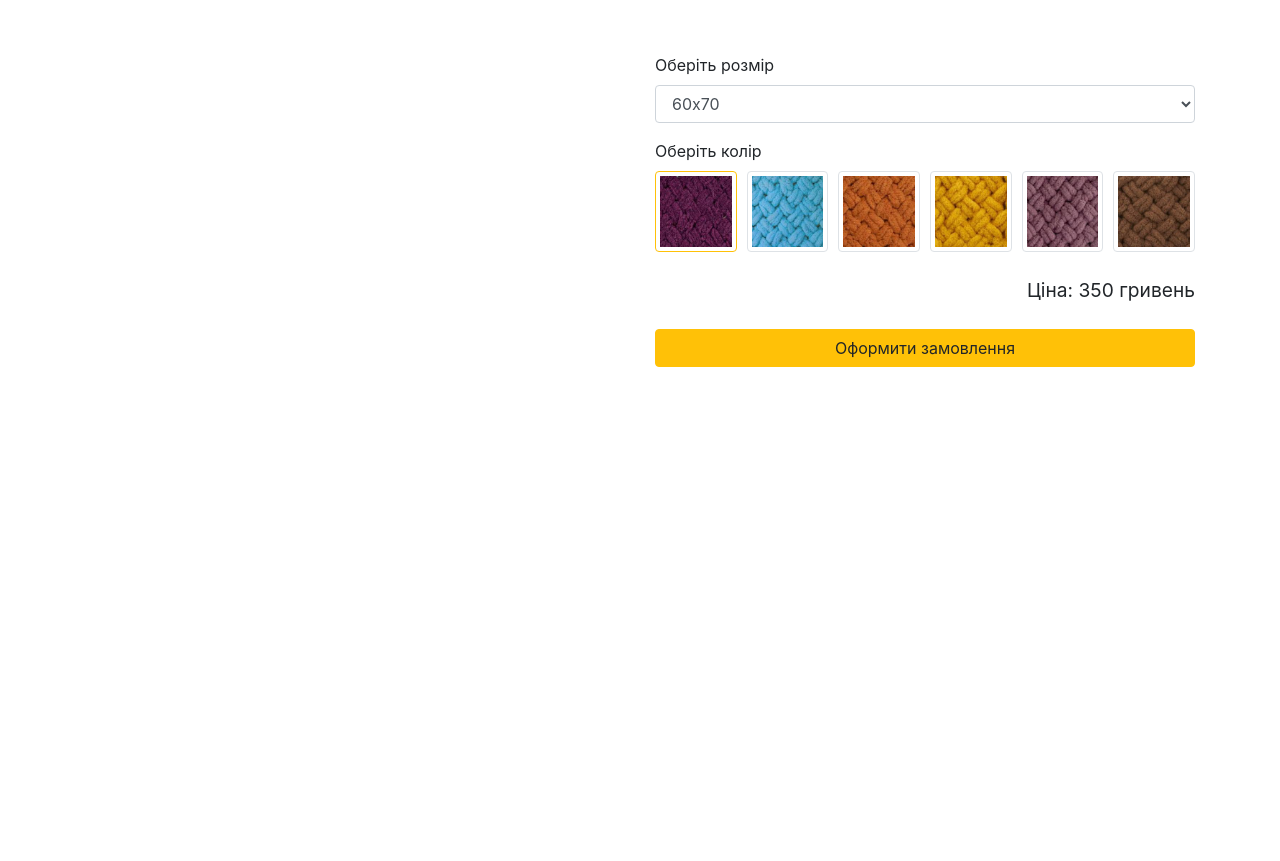
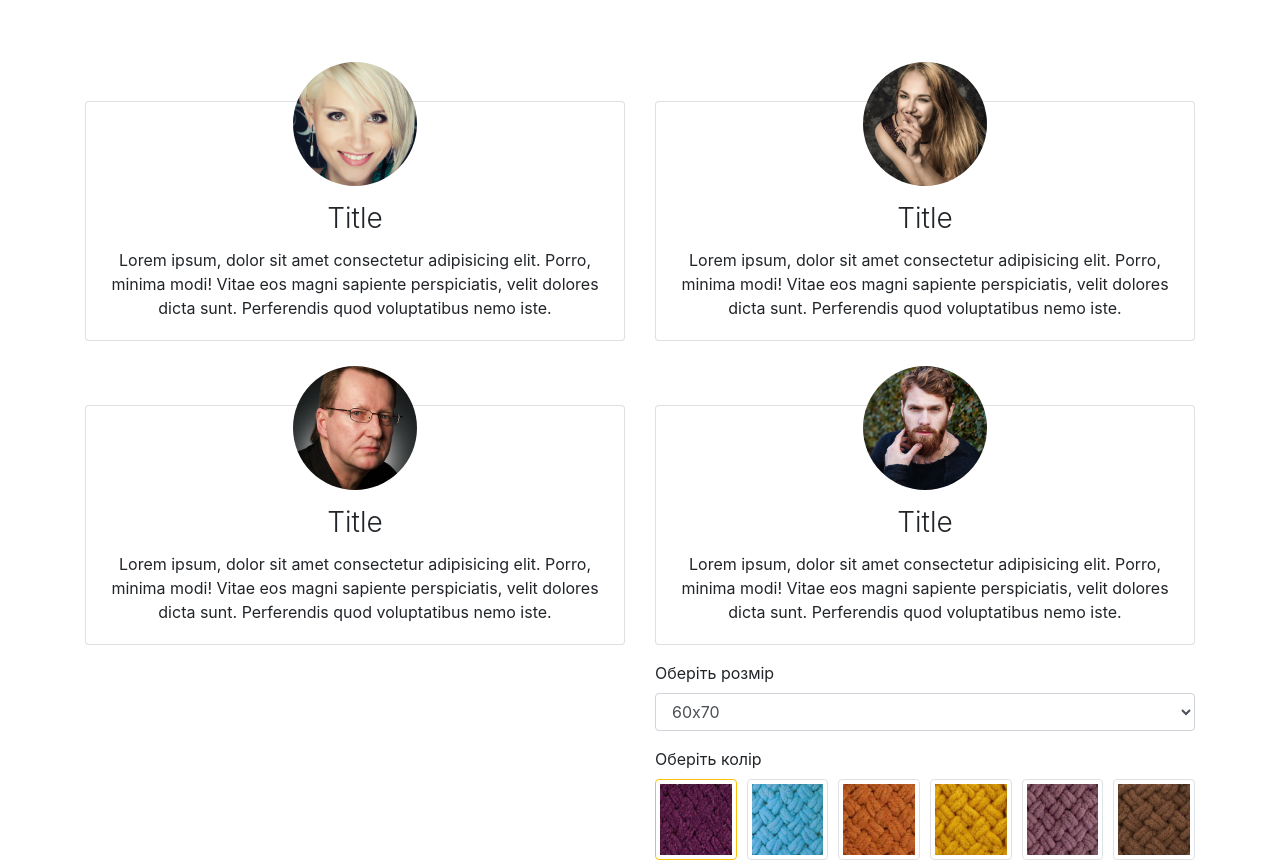
Before and after one commit to tedi4t/plaid-shop, a plain HTML site: page index.html in a window 1280 px wide. Shown: the part 1700-2561 px from the top of the page. Drawn offline with nearby package versions, Linux system fonts and the light colour scheme.

Commit message:
add responses section

```diff
--- a/css/style.css
+++ b/css/style.css
@@ -22,6 +22,15 @@
   grid-gap: 10px;
 }
 
+.image-card {
+  margin-top: -60px;
+}
+
+#responses .card:hover {
+  background: #3292a6;
+  color: #fff;
+}
+
 #carousel1 {
   background: no-repeat center url("../images/1.jpg");
 }
--- a/index.html
+++ b/index.html
@@ -77,6 +77,59 @@
       </section>
     </div>
 
+    <!-- RESPONSES -->
+    <section id="responses">
+      <div class="container">
+        <div class="row">
+          <div class="col-lg-3 col-lg-6 col-sm-12 mt-5 mb-3">
+            <div class="card w-100">
+              <div class="card-body text-center image-card">
+                <img class="w-25 rounded-circle mb-3" src="./images/people/person1.jpg" alt="Card image">
+                <h3 class="card-title font-weight-light">Title</h3>
+                <p class="card-text">
+                  Lorem ipsum, dolor sit amet consectetur adipisicing elit. Porro, minima modi! Vitae eos magni sapiente perspiciatis, velit dolores dicta sunt. Perferendis quod voluptatibus nemo iste.
+                </p>
+              </div>
+            </div>
+          </div>
+          <div class="col-lg-3 col-lg-6 col-sm-12 mt-5 mb-3">
+            <div class="card w-100">
+              <div class="card-body text-center image-card">
+                <img class="w-25 rounded-circle mb-3" src="./images/people/person2.jpg" alt="Card image">
+                <h3 class="card-title font-weight-light">Title</h3>
+                <p class="card-text">
+                  Lorem ipsum, dolor sit amet consectetur adipisicing elit. Porro, minima modi! Vitae eos magni sapiente perspiciatis, velit dolores dicta sunt. Perferendis quod voluptatibus nemo iste.
+                </p>
+              </div>
+            </div>
+          </div>
+          <div class="col-lg-3 col-lg-6 col-sm-12 mt-5 mb-3">
+            <div class="card w-100">
+              <div class="card-body text-center image-card">
+                <img class="w-25 rounded-circle mb-3" src="./images/people/person3.jpg" alt="Card image">
+                <h3 class="card-title font-weight-light">Title</h3>
+                <p class="card-text">
+                  Lorem ipsum, dolor sit amet consectetur adipisicing elit. Porro, minima modi! Vitae eos magni sapiente perspiciatis, velit dolores dicta sunt. Perferendis quod voluptatibus nemo iste.
+                </p>
+              </div>
+            </div>
+          </div>
+          <div class="col-lg-3 col-lg-6 col-sm-12 mt-5 mb-3">
+            <div class="card w-100">
+              <div class="card-body text-center image-card">
+                <img class="w-25 rounded-circle mb-3" src="./images/people/person4.jpg" alt="Card image">
+                <h3 class="card-title font-weight-light">Title</h3>
+                <p class="card-text">
+                  Lorem ipsum, dolor sit amet consectetur adipisicing elit. Porro, minima modi! Vitae eos magni sapiente perspiciatis, velit dolores dicta sunt. Perferendis quod voluptatibus nemo iste.
+                </p>
+              </div>
+            </div>
+          </div>
+
+        </div>
+      </div>
+    </section>
+
      <!-- FORM -->
     <form class="container" id="orderForm">
       <div class="row">
```
Also changed, not shown: images/people/person1.jpg (added), images/people/person2.jpg (added), images/people/person3.jpg (added), images/people/person4.jpg (added).
